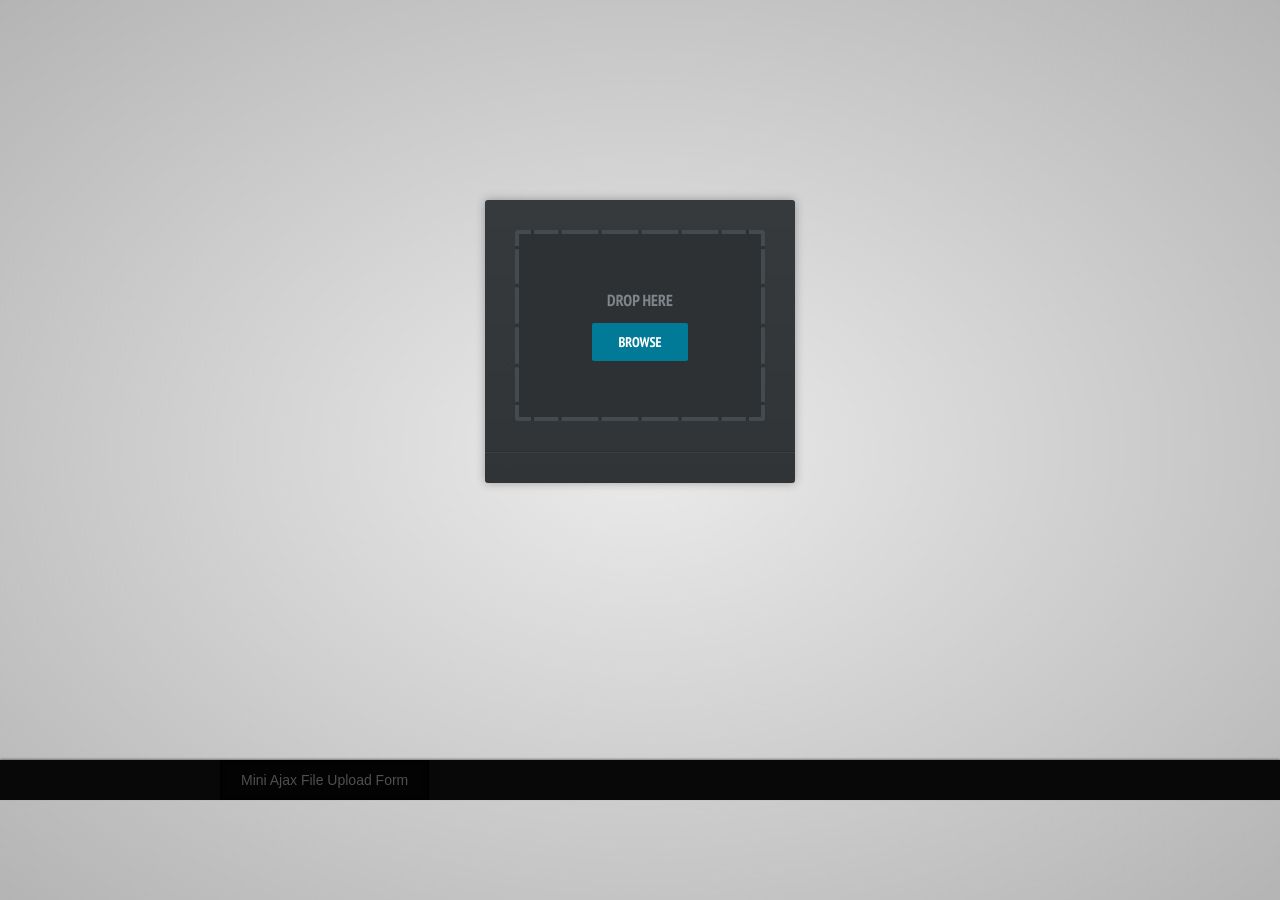
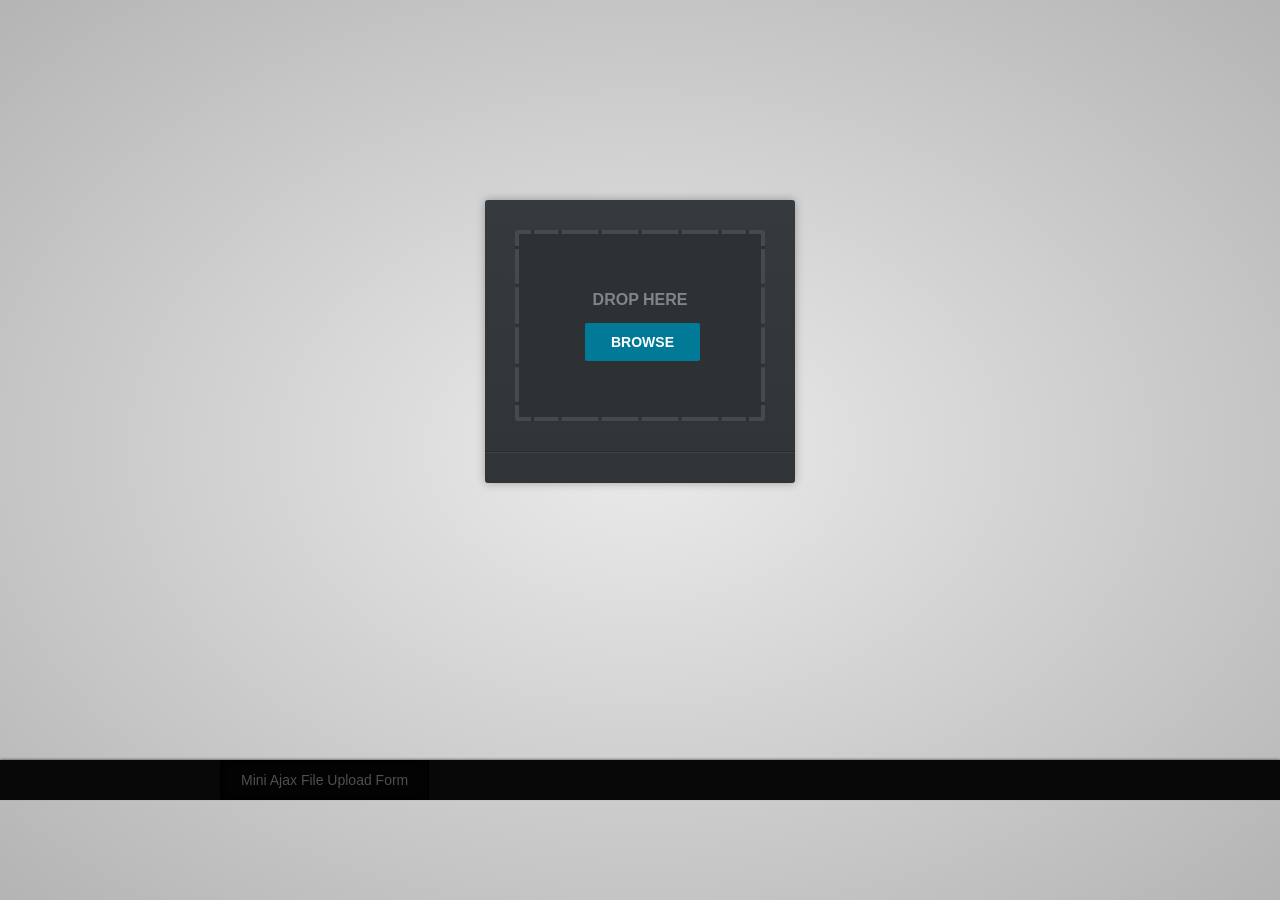
Before and after one commit to alfcrisci/uploadex, a plain HTML site: page index.htm in a window 1280 px wide. Drawn offline with nearby package versions, Linux system fonts and the light colour scheme.

Commit message:
Update index.htm

```diff
--- a/index.htm
+++ b/index.htm
@@ -4,9 +4,6 @@
 	<head>
 		<meta charset="utf-8"/>
 		<title>Mini Ajax File Upload Form</title>
-
-		<!-- Google web fonts -->
-		<link href="http://fonts.googleapis.com/css?family=PT+Sans+Narrow:400,700" rel='stylesheet' />
 
 		<!-- The main CSS file -->
 		<link href="assets/css/style.css" rel="stylesheet" />
```
